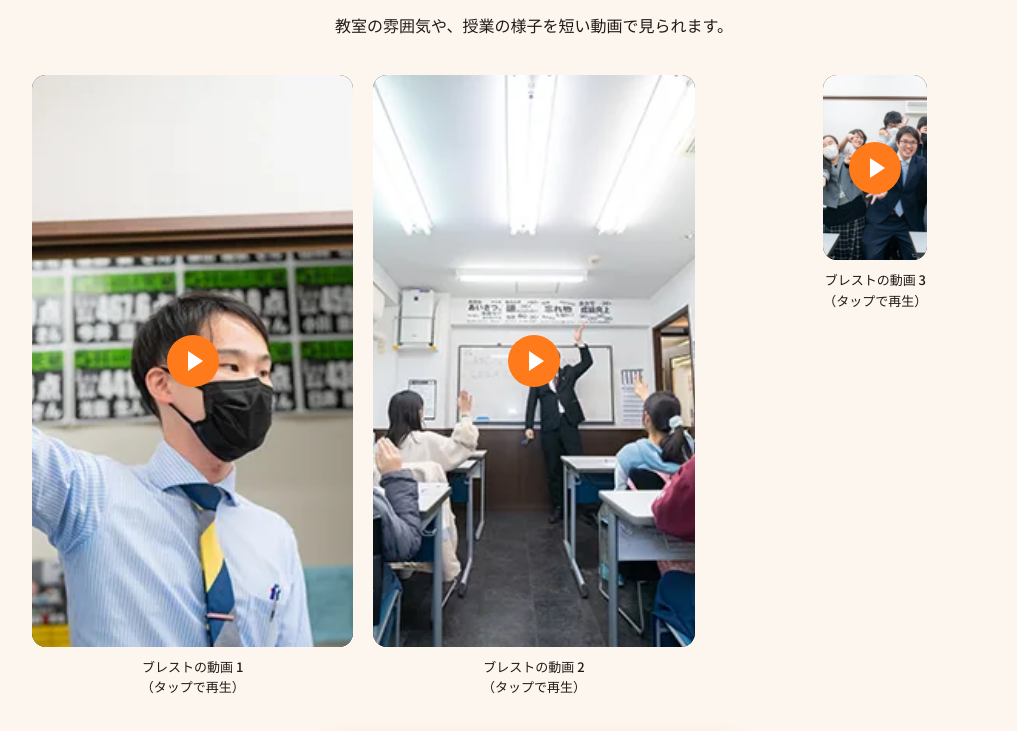
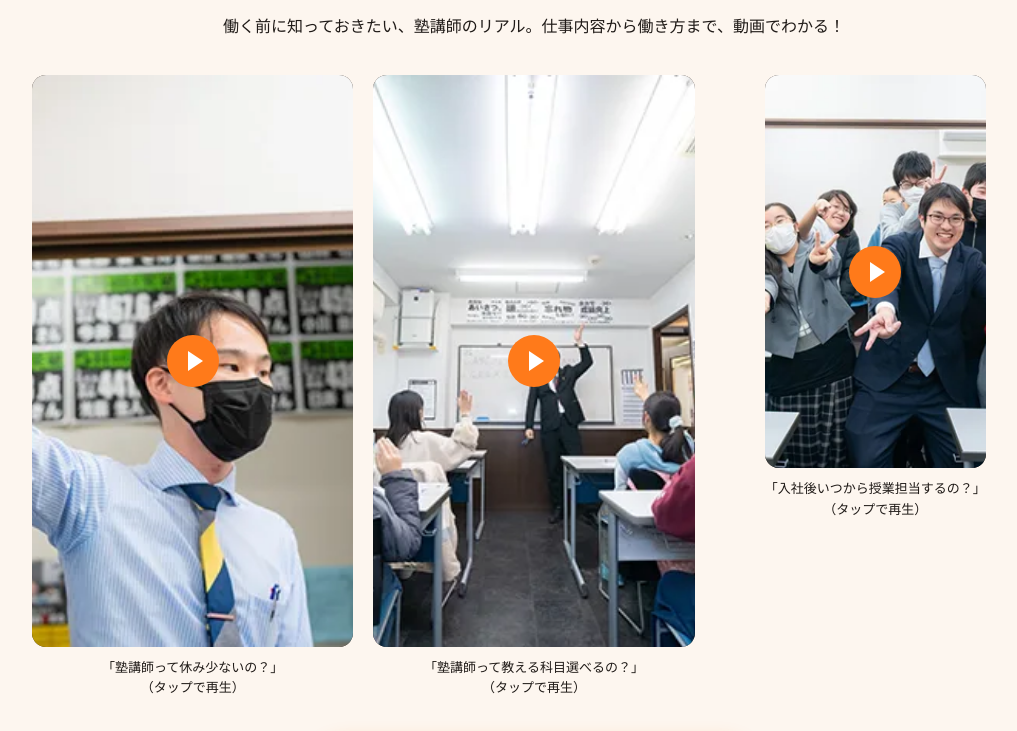
Before and after one commit to koki-tanaka-ops/brest-recruit-lp-proto, a plain HTML site: page c-demo/lp/index.html in a window 1280 px wide. Shown: the part 2112-2843 px from the top of the page, without its empty margins (106-1123 px from the left). Drawn offline with Linux system fonts and the light colour scheme.

Commit message:
C案のデモ：向いている人を7つに、動画を3本差し替え、サブタイトルを変更
Co-Authored-By: Claude Sonnet 5.5 <noreply@anthropic.com>

```diff
--- a/c-demo/lp/index.html
+++ b/c-demo/lp/index.html
@@ -133,25 +133,25 @@
     <section class="sec movie" id="movie">
       <div class="wrap">
         <h2 class="sec-title">30秒でわかる、<br>ブレストの働き方。</h2>
-        <p class="sec-lead">教室の雰囲気や、<br class="sp">授業の様子を短い動画で見られます。</p>
+        <p class="sec-lead">働く前に知っておきたい、塾講師のリアル。<br class="sp">仕事内容から働き方まで、動画でわかる！</p>
         <div class="movie__grid">
         <div class="movie__item">
-          <button class="movie-lazy__item" type="button" data-ig="https://www.instagram.com/p/DZPmYrovS02/" aria-label="動画1を再生">
+          <button class="movie-lazy__item" type="button" data-ig="https://www.instagram.com/reel/DfE8peoujLp/" aria-label="動画1を再生">
             <img src="images/photos/culture-03.webp" alt="" loading="lazy"><span class="movie-lazy__play"></span>
           </button>
-          <p class="movie__cap">ブレストの動画 1<br>（タップで再生）</p>
+          <p class="movie__cap">「塾講師って休み少ないの？」<br>（タップで再生）</p>
         </div>
         <div class="movie__item">
-          <button class="movie-lazy__item" type="button" data-ig="https://www.instagram.com/p/DZe8_MGPeMc/" aria-label="動画2を再生">
+          <button class="movie-lazy__item" type="button" data-ig="https://www.instagram.com/reel/DeRcwZfujD7/" aria-label="動画2を再生">
             <img src="images/photos/culture-02.webp" alt="" loading="lazy"><span class="movie-lazy__play"></span>
           </button>
-          <p class="movie__cap">ブレストの動画 2<br>（タップで再生）</p>
+          <p class="movie__cap">「塾講師って教える科目選べるの？」<br>（タップで再生）</p>
         </div>
         <div class="movie__item">
-          <button class="movie-lazy__item" type="button" data-ig="https://www.instagram.com/p/DZkHwSNvzz7/" aria-label="動画3を再生">
+          <button class="movie-lazy__item" type="button" data-ig="https://www.instagram.com/reel/DcdiwpaP3jq/" aria-label="動画3を再生">
             <img src="images/photos/culture-01.webp" alt="" loading="lazy"><span class="movie-lazy__play"></span>
           </button>
-          <p class="movie__cap">ブレストの動画 3<br>（タップで再生）</p>
+          <p class="movie__cap">「入社後いつから授業担当するの？」<br>（タップで再生）</p>
         </div>
         </div>
         <div class="cta"><a href="#entry" class="btn"><svg class="btn__arrow" viewBox="0 0 24 24" fill="none" stroke="currentColor" stroke-width="2.4" stroke-linecap="round" stroke-linejoin="round" aria-hidden="true"><path d="M4 12h15M13 6l6 6-6 6"/></svg><span>30秒で簡単！カジュアル面談を申し込む</span></a></div>
@@ -276,6 +276,8 @@
         <li class="fit__item"><svg class="" viewBox="0 0 24 24" fill="none" stroke="currentColor" stroke-width="1.6" stroke-linecap="round" stroke-linejoin="round" aria-hidden="true"><path d="M5 12.5l4.5 4.5L19 7.5"/></svg>横浜で腰を据えて、長く働きたい人</li>
         <li class="fit__item"><svg class="" viewBox="0 0 24 24" fill="none" stroke="currentColor" stroke-width="1.6" stroke-linecap="round" stroke-linejoin="round" aria-hidden="true"><path d="M5 12.5l4.5 4.5L19 7.5"/></svg>午後から始まる働き方が合う人</li>
         <li class="fit__item"><svg class="" viewBox="0 0 24 24" fill="none" stroke="currentColor" stroke-width="1.6" stroke-linecap="round" stroke-linejoin="round" aria-hidden="true"><path d="M5 12.5l4.5 4.5L19 7.5"/></svg>頑張りをきちんと評価してほしい人</li>
+        <li class="fit__item"><svg class="" viewBox="0 0 24 24" fill="none" stroke="currentColor" stroke-width="1.6" stroke-linecap="round" stroke-linejoin="round" aria-hidden="true"><path d="M5 12.5l4.5 4.5L19 7.5"/></svg>誰かのために働きたい人</li>
+        <li class="fit__item"><svg class="" viewBox="0 0 24 24" fill="none" stroke="currentColor" stroke-width="1.6" stroke-linecap="round" stroke-linejoin="round" aria-hidden="true"><path d="M5 12.5l4.5 4.5L19 7.5"/></svg>教育に興味がある人</li>
         </ul>
       </div>
     </section>
```
